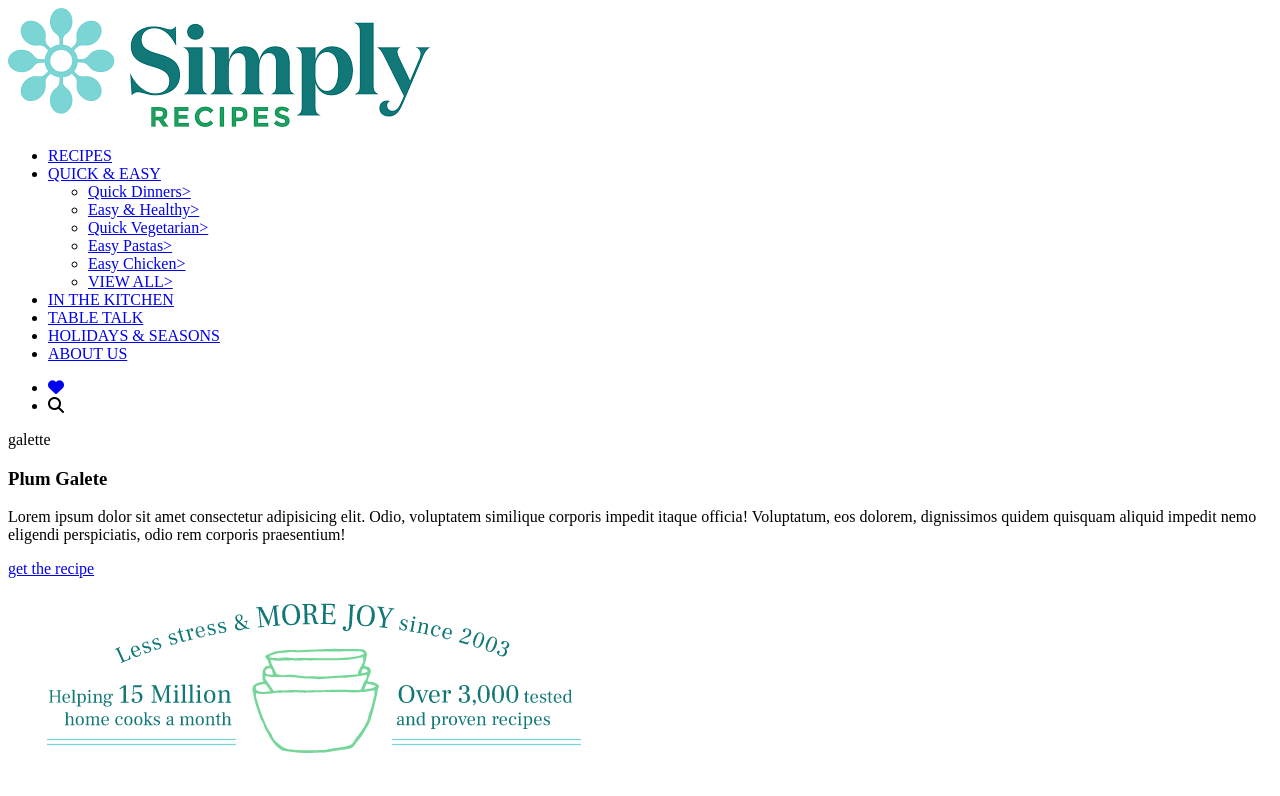
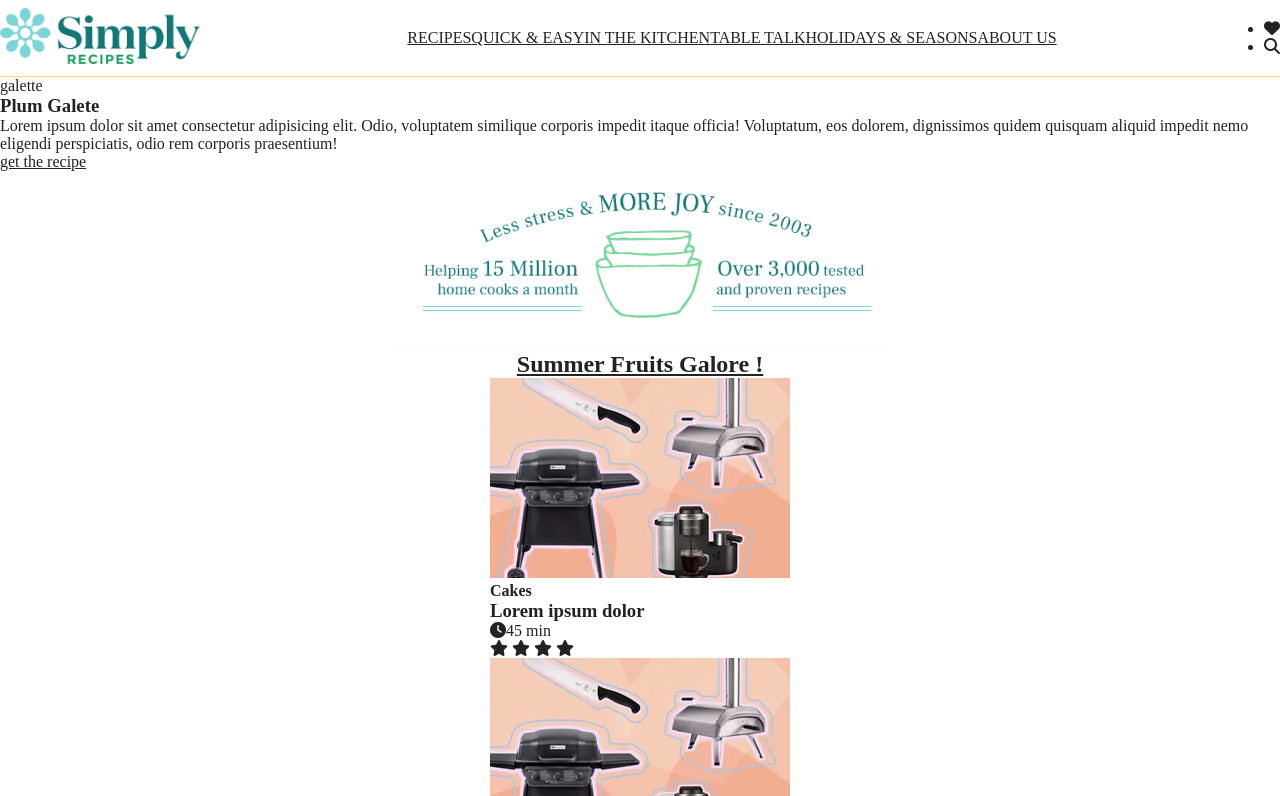
Before and after one commit to albionkida/html-css-project, a plain HTML site: page index.html in a window 1280 px wide. Shown: the top 796 px of the page. Drawn offline with Linux system fonts and the light colour scheme.

Commit message:
17.07.2022

```diff
--- a/assets/css/style.css
+++ b/assets/css/style.css
@@ -0,0 +1,75 @@
+:root {
+  --body-backround: linear-gradient(to bottom, #fff 11rem, #f0f9f9 17rem);
+
+  --black: #222;
+  --yellow: #ffd977;
+  --brown: #b5460f;
+  --green: #177;
+}
+* {
+  padding: 0px;
+  margin: 0px;
+  box-sizing: border-box;
+  color: var(--black);
+}
+
+body {
+  background: var(--body-background);
+}
+
+/*HEADER*/
+
+header {
+  width: 100%;
+  height: 77px;
+  border-bottom: 1px solid var(--yellow);
+}
+header {
+  display: flex;
+  justify-content: space-between;
+  align-items: center;
+}
+header.logo {
+}
+header nav {
+}
+
+header nav ul,
+header.favicon-search ul {
+  list-style-type: none;
+  display: flex;
+  align-items: center;
+}
+
+header nav ul li ul {
+  display: none;
+}
+header.favicon-search {}
+
+
+/* MAIN*/
+main {
+  height: calc(100vh - 78px);
+  display: grid;
+  grid-template-columns: repeat 3fr 1fr ;
+}
+
+main.todays-recipe {
+  background: var(--yellow);
+  background-image: url('../img/main-bg-image.webp');
+  background-size: cover;
+  height: calc(100vh - 78px);
+  overflow:hidden;
+}
+main .recipe-sugesstions {
+  height: calc(100vh- 78px);
+  display: flex;
+  flex-direction: column;
+  align-items: center;
+}
+main.recipe{
+display:grid;
+grid-template-columns: repeat(2,1fr);
+
+
+}
--- a/index.html
+++ b/index.html
@@ -13,7 +13,7 @@
 <header>
 <div class="logo">
 
-   <img src="assets/img/download.png"alt="Simpley recipes-Less streess.more joy">
+   <img src="assets/img/download.png"alt="Simpley recipes-Less streess.more joy"width="200px">
 
 </div>
 <nav>
@@ -37,7 +37,7 @@
 
 </ul>
 </nav>
-<div class="fav-search">
+<div class="favicon-search">
 <ul>
 <li><a href="#"><i class="fa-solid fa-heart"></i></a></li>
 <li> <i class="fa-solid fa-magnifying-glass"></i></li>
@@ -60,7 +60,7 @@
 </div>
 <div class="recipe-sugesstions">
   <div class="banner">
-    <img src="./assets/img/Screenshot (2).png"alt="">
+    <img src="./assets/img/Screenshot (2).png"width="500px">
 
 </div>
 <h2>
@@ -402,7 +402,7 @@
 <footer>
 <div class="container">
 <div class="newsletter-social-media">
-<img src="./assets/img/download.png">
+<img src="./assets/img/download.png"width="250px">
 <div class="newsletter">
   <h3> newsletter</h3>
   <p> lorem  ipsum dolor sit amet
@@ -460,18 +460,6 @@
 </div>
 
 
-
-
-
-
-
-
-
-
-
-
-
-
 </footer>
 
 
```
Also changed, not shown: assets/img/__opt__aboutcom__coeus__resources__content_migration__simply_recipes__uploads__2018__03__Weeknight-Chicken-Ramen-LEAD-HORIZONTAL-6fae3e09bf6c46b68516934442d8c81f.webp (added), assets/img/main-bg-image.webp (added).
